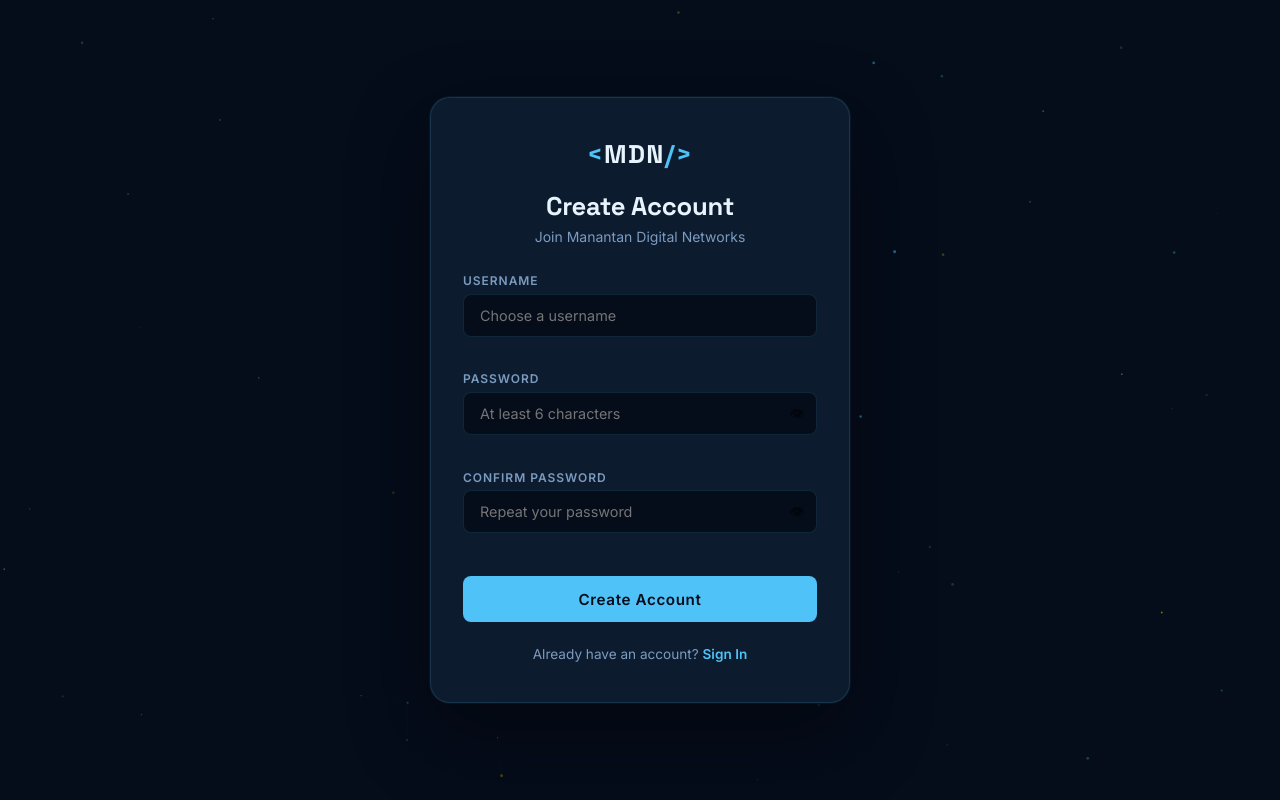
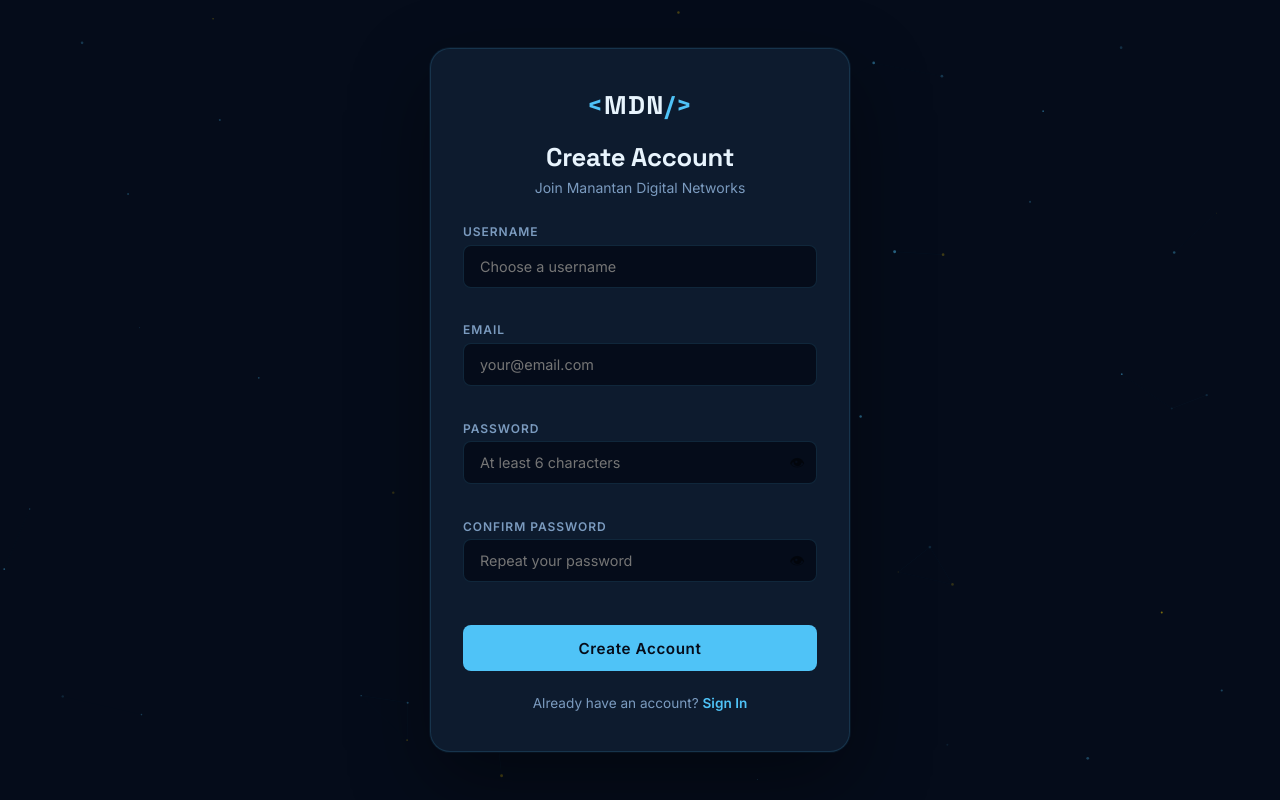
Before and after one commit to johnpaulnunez333-cloud/portfolio-2, a Flask app: page /signup in a window 1280 px wide. Run offline with Flask 3, Linux system fonts and the light colour scheme.

Commit message:
Update signup.html

```diff
--- a/templates/signup.html
+++ b/templates/signup.html
@@ -32,6 +32,11 @@
           <span class="form-error" id="usernameErr"></span>
         </div>
         <div class="form-group">
+          <label for="email">Email</label>
+          <input type="email" id="email" name="email" placeholder="your@email.com" autocomplete="email" required/>
+          <span class="form-error" id="emailErr"></span>
+        </div>
+        <div class="form-group">
           <label for="password">Password</label>
           <div class="input-wrap">
             <input type="password" id="password" name="password" placeholder="At least 6 characters" autocomplete="new-password" required/>
```
